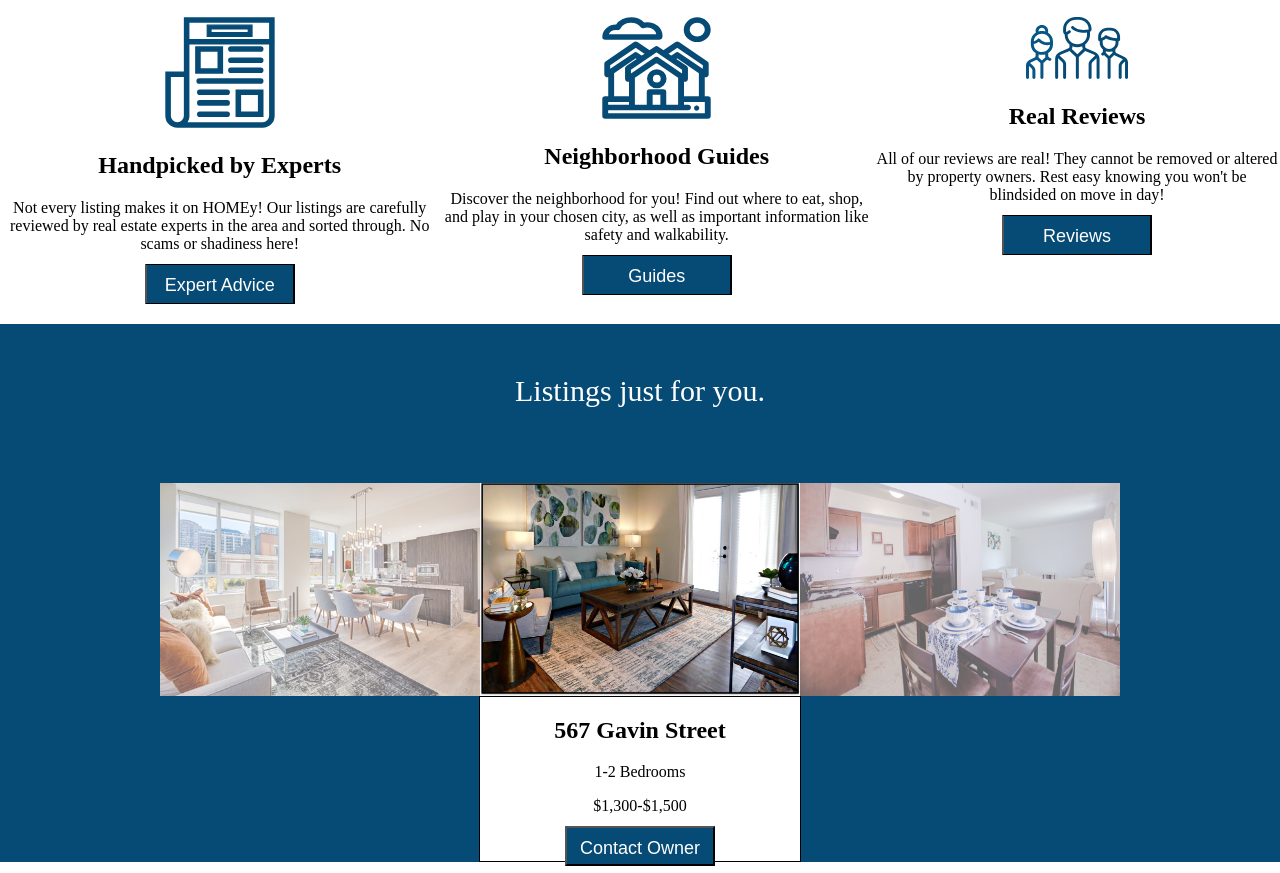
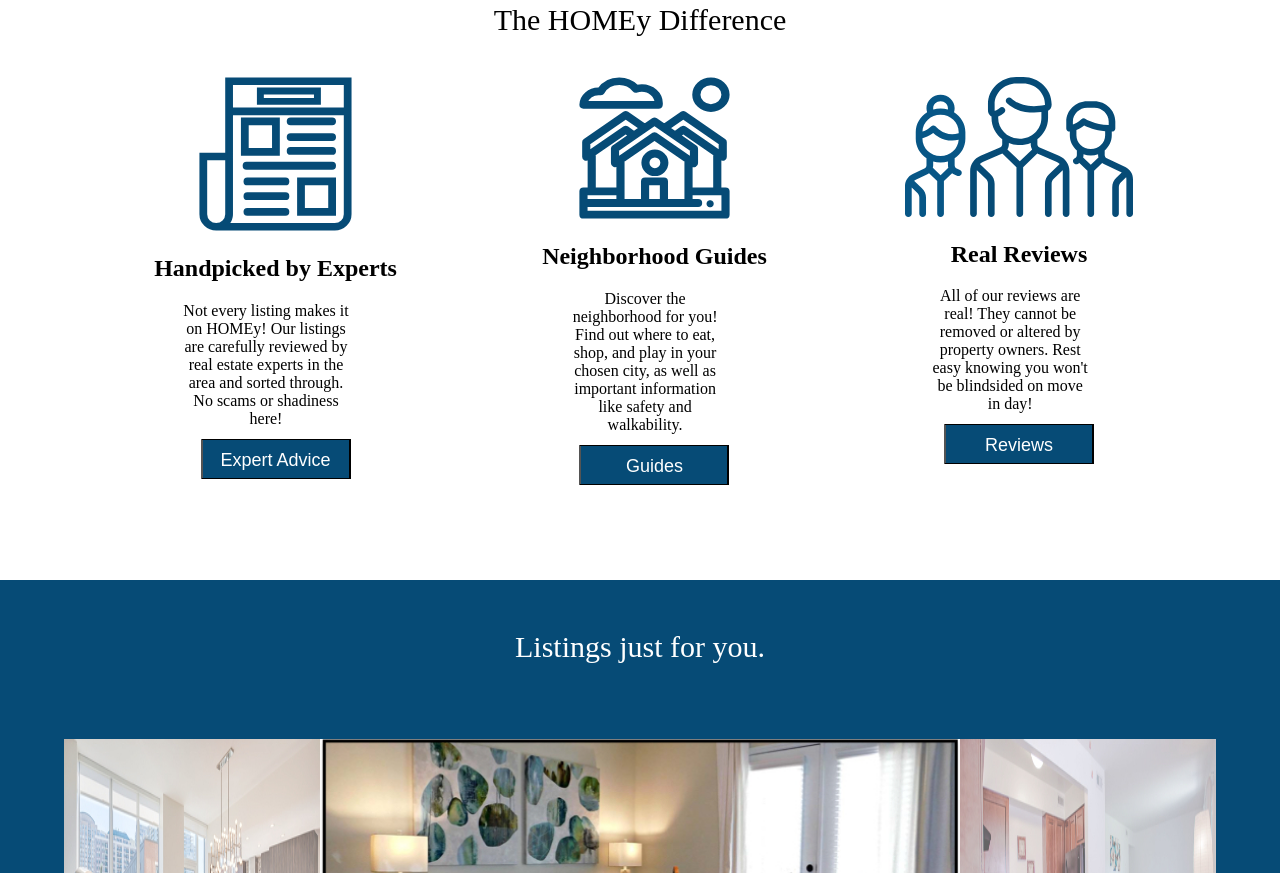
Before and after one commit to samira-estes-garcia/HOMEy, a plain HTML site: page index.html in a window 1280 px wide. Shown: the part 1007-1880 px from the top of the page. Drawn offline with nearby package versions, Linux system fonts and the light colour scheme; a web font is replaced by a local one.

Commit message:
made changes to homey difference section

```diff
--- a/index.html
+++ b/index.html
@@ -81,24 +81,26 @@
             </div>
         </div>
       </section>
+      <!--listings-->
       <section id="listings">
           <h1>Listings just for you.</h1>
+          <div id="listings-container">
           <div id="property-images">
-            <img src="homey-img/left-house.jpg" alt="house listing" />
-            <img src="homey-img/main-house.jpg" alt="main display house" />
-            <img src="homey-img/right-house.jpg" alt="house listing" />
+            <img id="left-house" src="homey-img/left-house.jpg" alt="house listing" />
+            <img id="main-house"src="homey-img/main-house.jpg" alt="main display house" />
+            <img id="right-house" src="homey-img/right-house.jpg" alt="house listing" />
           </div>
           <div id="property-description">
-              <div id="left-icon">
-              </div>
+              <button id="left-btn"><img src="homey-img/side-arrow.svg" alt="left arrow" /></button>
               <div id="info-container">
-                  <h2>567 Gavin Street</h2>
+                  <h2>567 Galvin Street</h2>
                   <p>1-2 Bedrooms</p>
                   <p>$1,300-$1,500</p>
                   <button>Contact Owner</button>
               </div>
               <div id="right-icon">
               </div>
+          </div>
           </div>
       </section>
       <section id="home-search">
--- a/style.css
+++ b/style.css
@@ -77,6 +77,8 @@ body {
 
 #nav button:hover {
   cursor: pointer;
+  background-color: #d8651d;
+  border: none;
 }
 
 .down-arrow {
@@ -93,22 +95,40 @@ body {
   width: 100%;
 }
 
+#website-info {
+  margin: 100px 85px;
+}
+
 #website-info h1 {
   font-family: Heiti SC;
   text-align: center;
   font-size: 30px;
   font-weight: 100;
+  margin-top: -30px;
+}
+
+#website-info h2 {
+  font-weight: bolder;
 }
 
 #website-info-container {
   font-family: Heiti SC;
   display: flex;
   text-align: center;
-  justify-content: space-between;
+  margin-top: 40px;
 }
 
 #website-info-container img {
-  width: 25%;
+  width: 40%;
+}
+
+#website-info-container p {
+  width: 45%;
+  margin-left: 25%;
+}
+
+#reviews img {
+  width: 65%;
 }
 
 #website-info button {
@@ -123,10 +143,21 @@ body {
   border-bottom: 0.5px solid black;
 }
 
+#website-info button:hover {
+  cursor: pointer;
+  background-color: #e5e5e5;
+  border: none;
+  color: black;
+}
+
 #listings {
   font-family: Heiti SC;
   text-align: center;
   background-color: #064b76;
+  padding-bottom: 50px;
+}
+
+#listings-container {
 }
 
 #listings h1 {
@@ -141,25 +172,69 @@ body {
   justify-content: center;
 }
 
-#property-images img {
+/* #property-images img {
   width: 25%;
+} */
+
+#main-house {
+  width: 50%;
+}
+
+#left-house {
+  width: 20%;
+}
+
+#right-house {
+  width: 20%;
+}
+
+#property-description {
+  display: flex;
 }
 
 #info-container {
-  width: 25%;
+  width: 35%;
   margin: 0 auto;
   background-color: white;
   border: 1px black solid;
+  border: 2px solid black;
+  margin-top: 10px;
+  height: 30%;
+  padding-bottom: 15px;
+}
+
+#info-container h2 {
+  font-size: 25px;
+  font-weight: bold;
+}
+
+#info-container p {
+  font-size: 20px;
+  letter-spacing: 0.1 em;
+  margin-top: -5px;
 }
 
 #info-container button {
   background-color: #064b76;
   color: white;
   margin: -5px;
-  width: 150px;
-  height: 40px;
+  width: 200px;
   font-size: 18px;
   padding: 10px;
+}
+
+#info-container button:hover {
+  cursor: pointer;
+  background-color: #d8651d;
+}
+
+#left-btn {
+  background-color: #064b76;
+  border: none;
+}
+
+#left-btn:hover {
+  cursor: pointer;
 }
 
 #home-search {
```
